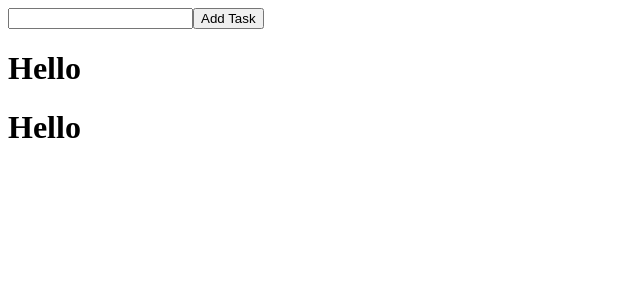
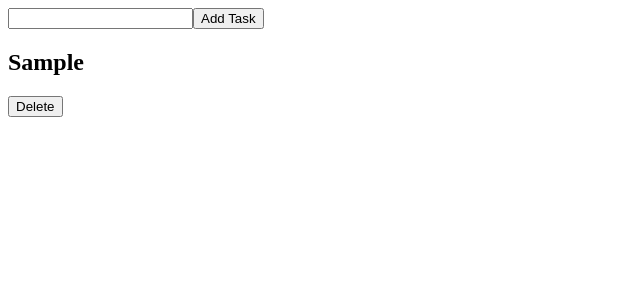
Before and after one commit to Akaam-Zain/React-Todo, a React (Create React App) app: page /todo in a window 1280 px wide. Both pictures are taken after typing "Sample" into the empty fields and a click on the button "Add Task". Shown: the top 300 px of the page, without its empty margins (0-640 px from the left). Built offline with nearby package versions, Linux system fonts and the light colour scheme.

Commit message:
Add task feature added

```diff
--- a/src/App.js
+++ b/src/App.js
@@ -8,7 +8,7 @@ import { BrowserRouter, Switch, Route } from "react-router-dom";
 import { useState } from "react";
 
 function App() {
-  const [todo, setTodo] = useState([]);
+  const [todo, setTodos] = useState([]);
   const [input, setInput] = useState("");
   return (
     <div>
@@ -17,16 +17,18 @@ function App() {
           <Route exact path="/">
             <Login />
           </Route>
+          <Route exact path="/signup">
+            <Signup />
+          </Route>
 
           <Route exact path="/todo">
             <Form
               todo={todo}
-              setTodo={setTodo}
+              setTodo={setTodos}
               input={input}
               setInput={setInput}
             />
-
-            <TodoList todo={todo} />
+            <TodoList todos={todo} setTodos={setTodos} />
           </Route>
         </Switch>
       </BrowserRouter>
--- a/src/components/Form.jsx
+++ b/src/components/Form.jsx
@@ -34,7 +34,6 @@ const Form = ({ todo, setTodo, input, setInput }) => {
           placeholder="Add Task"
         />
         <button onClick={addTask}>Add Task</button>
-        <TodoList task={todo} />
       </form>
     </div>
   );
--- a/src/components/Todo.jsx
+++ b/src/components/Todo.jsx
@@ -1,5 +1,17 @@
 import React from "react";
 
-const Todo = ({ todo }) => {};
+const Todo = ({ task, todos, todo, status, setTodos }) => {
+  const deleteHandler = (e) => {
+    e.preventDefault();
+    setTodos(todos.filter((el) => el.id !== todos.id));
+  };
+
+  return (
+    <div>
+      <h2>{task}</h2>
+      <button onClick={deleteHandler}>Delete</button>
+    </div>
+  );
+};
 
 export default Todo;
--- a/src/components/TodoList.jsx
+++ b/src/components/TodoList.jsx
@@ -1,11 +1,16 @@
 import React, { useState } from "react";
 import Todo from "./Todo";
 
-function TodoList({ todo }) {
-  return <h1>Hello</h1>;
+const TodoList = ({ todos, setTodos }) => {
+  return todos.map((todo) => (
+    <Todo
+      key={todo.id}
+      todos={todos}
+      task={todo.text}
+      status={todo.complete}
+      setTodo={setTodos}
+    />
+  ));
+};
 
-  //   return todo.map((todo) => {
-  //     return <Todo />;
-  //   });
-}
 export default TodoList;
```
Also changed, not shown: 1 other file (tests, documents, lock files or other folders).
